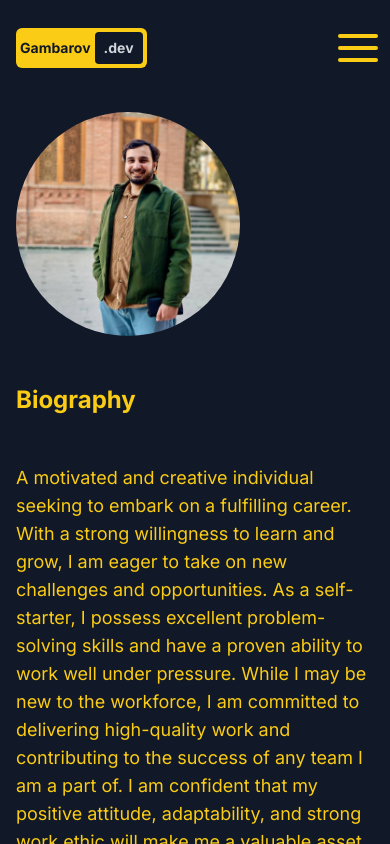
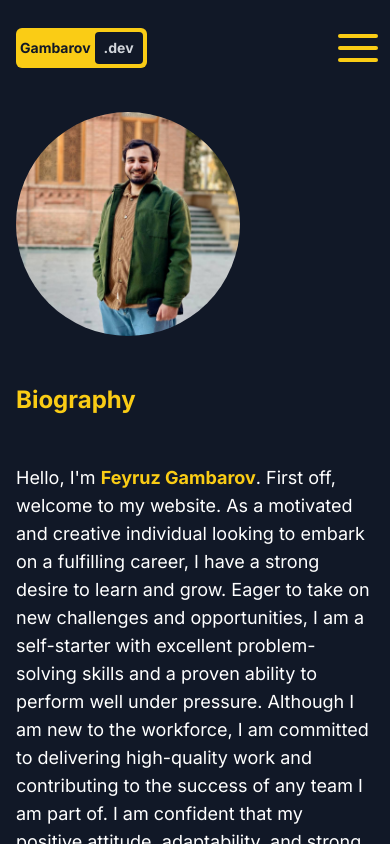
Before and after one commit to qambarov-f/next-portfolio, a Next.js app: page /about in a window 390 px wide. Built offline with nearby package versions, Linux system fonts and the light colour scheme.

Commit message:
i fixed some bugs

```diff
--- a/src/app/about/page.jsx
+++ b/src/app/about/page.jsx
@@ -4,8 +4,6 @@ import { motion, useInView, useScroll } from "framer-motion";
 import Image from "next/image";
 import { useRef } from "react";
 // import aboutImage from ''
-
-
 
 const AboutPage = () => {
   const containerRef = useRef();
@@ -34,7 +32,7 @@ const AboutPage = () => {
           <div className="flex flex-col gap-12 justify-center">
             {/* BIOGRAPHY IMAGE */}
             <Image
-              src="/about.jpg"
+              src="/about.png"
               alt=""
               width={200}
               height={200}
@@ -43,19 +41,24 @@ const AboutPage = () => {
             {/* biography title */}
             <h1 className="font-bold text-2xl">Biography</h1>
             {/* biography description */}
-            <p className="text-lg">
-              A motivated and creative individual seeking to embark on a
-              fulfilling career. With a strong willingness to learn and grow, I
-              am eager to take on new challenges and opportunities. As a
-              self-starter, I possess excellent problem-solving skills and have
-              a proven ability to work well under pressure. While I may be new
-              to the workforce, I am committed to delivering high-quality work
-              and contributing to the success of any team I am a part of. I am
-              confident that my positive attitude, adaptability, and strong work
-              ethic will make me a valuable asset to any organization.
+            <p className="text-lg text-white">
+              Hello, I&apos;m{" "}
+              <span className="text-yellow-400 font-bold">Feyruz Gambarov</span>
+              . First off, welcome to my website. As a motivated and creative
+              individual looking to embark on a fulfilling career, I have a
+              strong desire to learn and grow. Eager to take on new challenges
+              and opportunities, I am a self-starter with excellent
+              problem-solving skills and a proven ability to perform well under
+              pressure. Although I am new to the workforce, I am committed to
+              delivering high-quality work and contributing to the success of
+              any team I am part of. I am confident that my positive attitude,
+              adaptability, and strong work ethic will make me a valuable asset
+              to any organization. I have been working in a Frontend position
+              for almost 2 years, and I am looking forward to contributing my
+              experience and skills to teams.
             </p>
             {/* biography quote */}
-            <span className="italic text-gray-300">
+            <span className="italic text-gray-400">
               I don&apos;t follow best practices. I set them!
             </span>
             {/* biography sign */}
--- a/src/app/contact/page.jsx
+++ b/src/app/contact/page.jsx
@@ -40,7 +40,7 @@ const ContactPage = () => {
       animate={{ y: "0%" }}
       transition={{ duration: 1 }}
     >
-      <div className="h-full flex flex-col lg:flex-row px-4 sm:px-8 md:px-12 lg:px-20 xl:px-48">
+      <div className="h-full flex flex-col lg:flex-row px-4 sm:px-7 md:px-12 lg:px-20 xl:px-48">
         {/* TEXT CONTAINER */}
         <div className="h-1/2 lg:h-full lg:w-1/2 flex items-center justify-center text-5xl">
           <div>
@@ -64,11 +64,11 @@ const ContactPage = () => {
         <form
           onSubmit={sendEmail}
           ref={form}
-          className="h-1/2 lg:h-full lg:w-1/2 bg-gray-500 rounded-xl text-xl flex flex-col gap-8 justify-center p-24"
+          className="h-1/2 lg:h-full lg:w-1/2 bg-gray-500 rounded-xl text-xl flex flex-col gap-8 justify-center lg:p-24 sm:p-2"
         >
-          <label for="user_message" className="font-bold text-white">
+          <span className="font-bold text-white">
             Dear Mr. Feyruz Gambarov,
-          </label>
+          </span>
           <textarea
             rows={6}
             className="bg-transparent border-b-2 border-b-black outline-none resize-none"
@@ -82,9 +82,11 @@ const ContactPage = () => {
             className="bg-transparent border-b-2 border-b-black outline-none"
           />
           <span className="font-bold text-white">Regards</span>
+
           <button className="bg-gray-800 rounded font-semibold text-gold-400 p-4">
             Send
           </button>
+
           {success && (
             <span className="text-green-600 font-semibold">
               Your message has been sent successfully!
```
Also changed, not shown: public/about.png (renamed from public/about.jpg).
